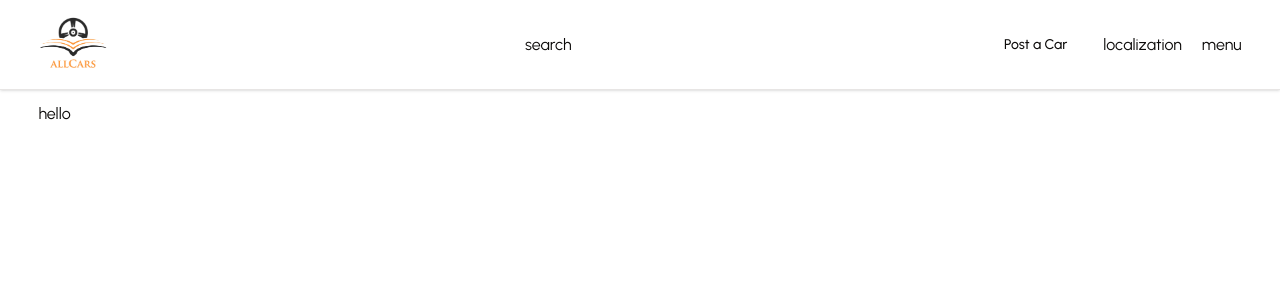
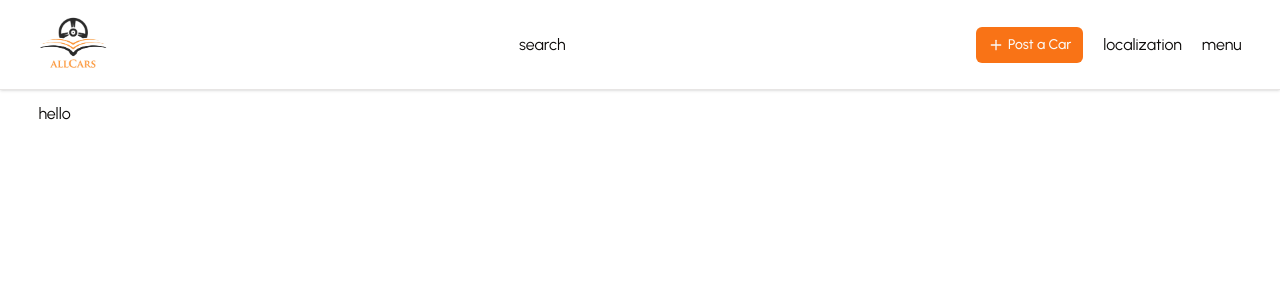
Before and after one commit to yetabalij/allcars, a Next.js app: page / in a window 1280 px wide. Shown: the top 300 px of the page. Built offline with nearby package versions, Linux system fonts and the light colour scheme.

Commit message:
button changed.

```diff
--- a/components/NavBar.tsx
+++ b/components/NavBar.tsx
@@ -5,6 +5,7 @@ import Logo from "@/public/logo.png";
 import Image from "next/image";
 import Link from "next/link";
 import { Button } from "./ui/button";
+import { Plus } from "lucide-react";
 
 const NavBar = () => {
   return (
@@ -16,7 +17,12 @@ const NavBar = () => {
         <div className="hidden lg:flex">search</div>
         <div className="hidden md:flex gap-5 items-center">
           <Link href="/partners/home">
-            <Button variant="ghost">Post a Car</Button>
+            <Button variant="default" size="sm">
+              <div className="mr-1">
+                <Plus size={16} />
+              </div>
+              Post a Car
+            </Button>
           </Link>
           <div>localization</div>
           <div>menu</div>
```
